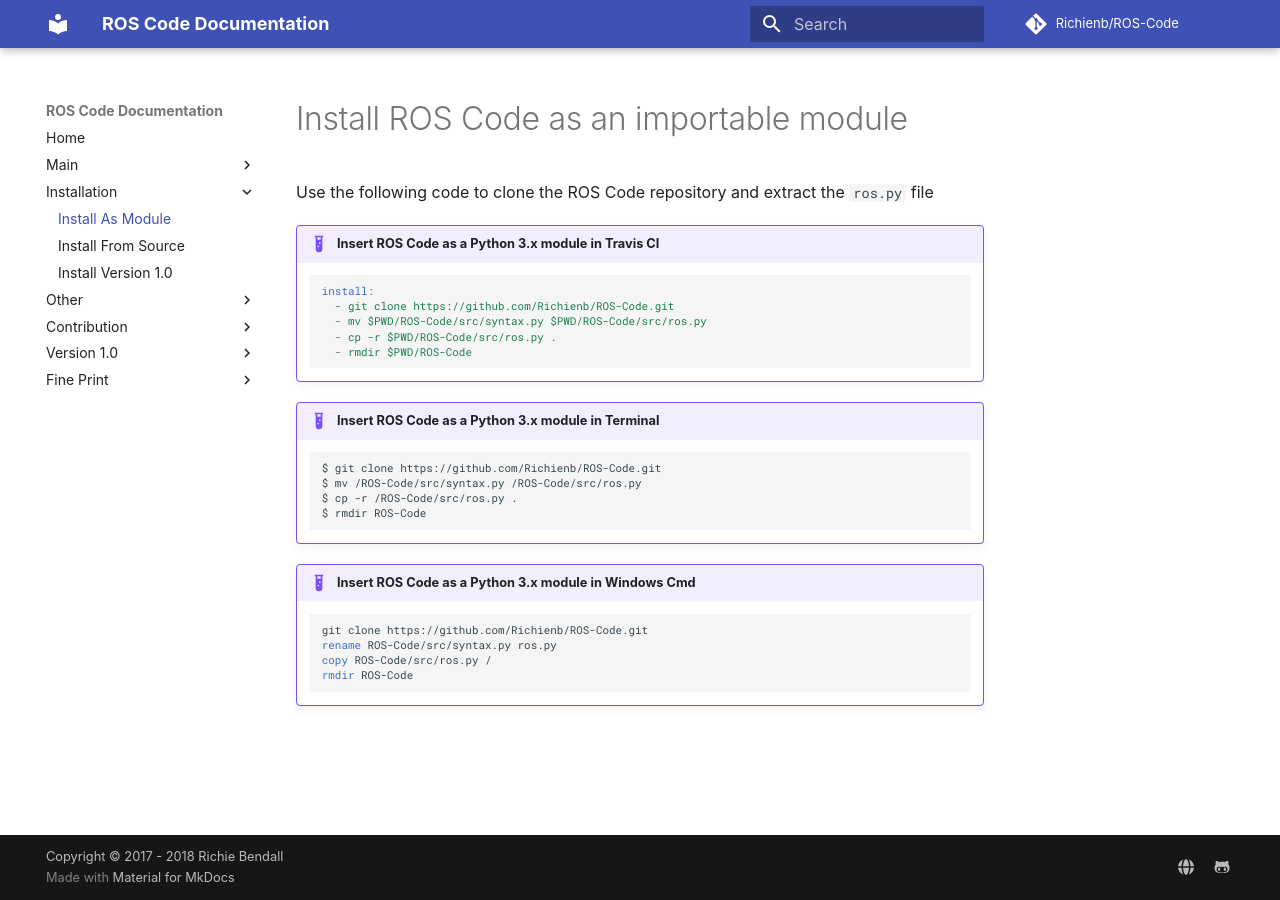
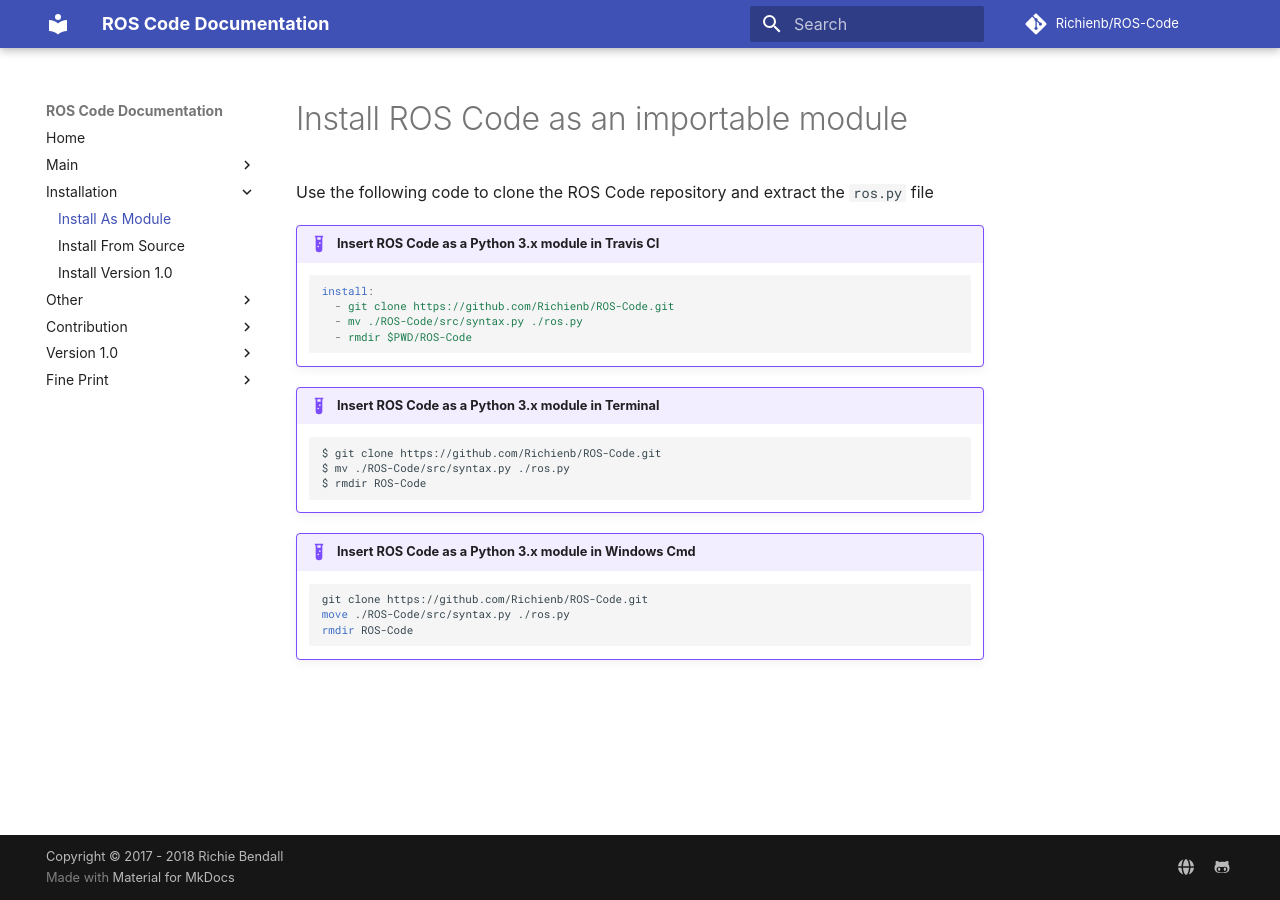
Before and after one commit to Richienb/ROS-Code, an MkDocs documentation site: the page built from docs/install-module.md, in a window 1280 px wide. Built offline with MkDocs 1.6.1 and Material for MkDocs 9.7.7, drawn with Linux system fonts in a browser that asks for light colours; some web fonts are replaced; comment, search, counter and statistics services are not loaded; old or Windows-style settings are respelled for this version of MkDocs.

Commit message:
Simplify Code

````diff
--- a/docs/install-module.md
+++ b/docs/install-module.md
@@ -7,8 +7,7 @@
     ```yml
     install:
       - git clone https://github.com/Richienb/ROS-Code.git
-      - mv $PWD/ROS-Code/src/syntax.py $PWD/ROS-Code/src/ros.py
-      - cp -r $PWD/ROS-Code/src/ros.py .
+      - mv ./ROS-Code/src/syntax.py ./ros.py
       - rmdir $PWD/ROS-Code
     ```
 
@@ -16,8 +15,7 @@
 
     ```sh
     $ git clone https://github.com/Richienb/ROS-Code.git
-    $ mv /ROS-Code/src/syntax.py /ROS-Code/src/ros.py
-    $ cp -r /ROS-Code/src/ros.py .
+    $ mv ./ROS-Code/src/syntax.py ./ros.py
     $ rmdir ROS-Code
     ```
 
@@ -25,7 +23,6 @@
 
     ```bat
     git clone https://github.com/Richienb/ROS-Code.git
-    rename ROS-Code/src/syntax.py ros.py
-    copy ROS-Code/src/ros.py /
+    move ./ROS-Code/src/syntax.py ./ros.py
     rmdir ROS-Code
     ```
````
